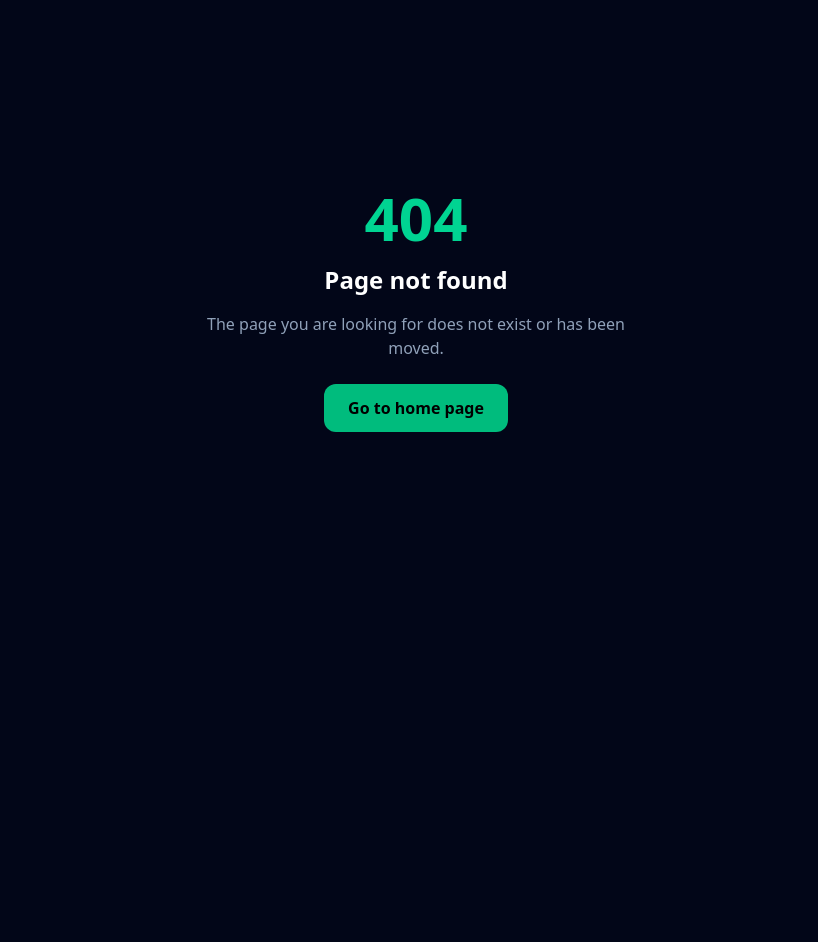
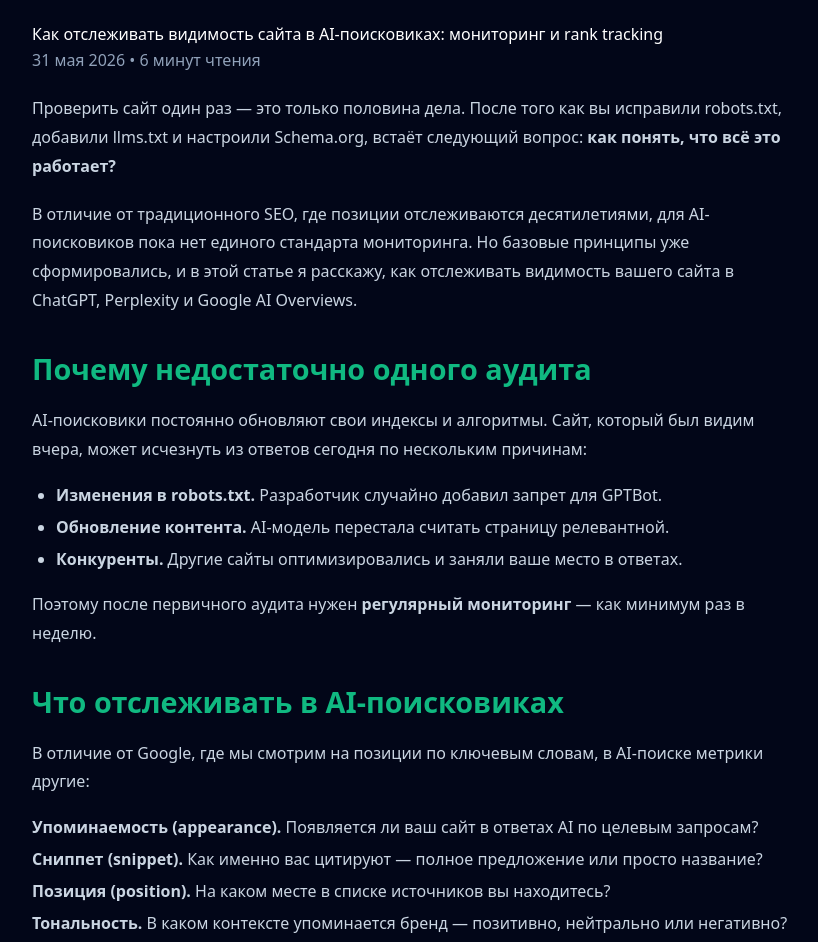
Before and after one commit to linkboostowner/geoscan, a Next.js app: page /blog/kak-otslezhivat-vidimost-v-ai-poiskovikah in a window 1280 px wide. Before the commit this address had no page. Shown: the part 90-1032 px from the top of the page, without its empty margins (224-1042 px from the left). Before the commit the page ends 800 px from the top, so only its background shows below. Built offline with nearby package versions, Linux system fonts and the light colour scheme.

Commit message:
Add sixth blog post about AI visibility monitoring

```diff
--- /dev/null
+++ b/src/app/blog/kak-otslezhivat-vidimost-v-ai-poiskovikah/page.js
@@ -0,0 +1,93 @@
+import BlogPost from '@/components/BlogPost';
+
+const originalHTML = `
+<h1>Как отслеживать видимость сайта в AI-поисковиках: мониторинг и rank tracking</h1>
+<p class="text-slate-400 mb-8">31 мая 2026 • 6 минут чтения</p>
+<div class="space-y-4 text-slate-300">
+  <p>
+    Проверить сайт один раз — это только половина дела. После того как вы исправили robots.txt, добавили llms.txt
+    и настроили Schema.org, встаёт следующий вопрос: <strong>как понять, что всё это работает?</strong>
+  </p>
+  <p>
+    В отличие от традиционного SEO, где позиции отслеживаются десятилетиями, для AI-поисковиков
+    пока нет единого стандарта мониторинга. Но базовые принципы уже сформировались, и в этой статье
+    я расскажу, как отслеживать видимость вашего сайта в ChatGPT, Perplexity и Google AI Overviews.
+  </p>
+
+  <h2>Почему недостаточно одного аудита</h2>
+  <p>AI-поисковики постоянно обновляют свои индексы и алгоритмы. Сайт, который был видим вчера, может исчезнуть из ответов сегодня по нескольким причинам:</p>
+  <ul>
+    <li><strong>Изменения в robots.txt.</strong> Разработчик случайно добавил запрет для GPTBot.</li>
+    <li><strong>Обновление контента.</strong> AI-модель перестала считать страницу релевантной.</li>
+    <li><strong>Конкуренты.</strong> Другие сайты оптимизировались и заняли ваше место в ответах.</li>
+  </ul>
+  <p>Поэтому после первичного аудита нужен <strong>регулярный мониторинг</strong> — как минимум раз в неделю.</p>
+
+  <h2>Что отслеживать в AI-поисковиках</h2>
+  <p>В отличие от Google, где мы смотрим на позиции по ключевым словам, в AI-поиске метрики другие:</p>
+  <ol>
+    <li><strong>Упоминаемость (appearance).</strong> Появляется ли ваш сайт в ответах AI по целевым запросам?</li>
+    <li><strong>Сниппет (snippet).</strong> Как именно вас цитируют — полное предложение или просто название?</li>
+    <li><strong>Позиция (position).</strong> На каком месте в списке источников вы находитесь?</li>
+    <li><strong>Тональность.</strong> В каком контексте упоминается бренд — позитивно, нейтрально или негативно?</li>
+  </ol>
+  <p>Пока нет единого инструмента, который отслеживает все эти метрики, но базовый мониторинг можно настроить уже сейчас.</p>
+
+  <h2>Способы отслеживания видимости в AI-поиске</h2>
+
+  <h3>1. Ручная проверка (бесплатно, но долго)</h3>
+  <p>Вы можете вручную задавать вопросы ChatGPT или Perplexity и смотреть, появляется ли ваш сайт в ответах. Для нескольких ключевых слов это работает, но для регулярного мониторинга не подходит.</p>
+
+  <h3>2. Использование специализированных инструментов</h3>
+  <p>Появляются сервисы, которые автоматизируют проверку. Например, <strong>GeoRank Tracker</strong> — бесплатный инструмент, который по заданным ключевым словам проверяет, видит ли AI-поисковик ваш сайт, и показывает примеры сниппетов. Вы вводите URL и список ключевых слов, а он возвращает отчёт.</p>
+  <p>Это удобно для еженедельного мониторинга: запустили проверку, получили результаты, сравнили с прошлой неделей.</p>
+
+  <h3>3. Настройка алертов (продвинутый уровень)</h3>
+  <p>Некоторые платформы позволяют настроить уведомления, если ваш сайт исчез из ответов AI по важным запросам. Пока это доступно в основном через API, но направление активно развивается.</p>
+
+  <h2>Как часто проверять</h2>
+  <p>Оптимальная частота зависит от вашей ниши:</p>
+  <ul>
+    <li><strong>Высококонкурентные ниши (финансы, SaaS, e-commerce):</strong> раз в 3–4 дня.</li>
+    <li><strong>Средняя конкуренция (блоги, услуги):</strong> раз в неделю.</li>
+    <li><strong>Низкая конкуренция:</strong> раз в 2 недели.</li>
+  </ul>
+  <p>После каждого аудита GeoScan вы можете сразу проверить позиции в GeoRank Tracker, чтобы увидеть полную картину.</p>
+
+  <h2>Что делать, если видимость упала</h2>
+  <ol>
+    <li><strong>Запустите повторный аудит в GeoScan.</strong> Проверьте, не изменился ли robots.txt, не удалился ли llms.txt.</li>
+    <li><strong>Проверьте конкурентов.</strong> Возможно, они обновили контент или добавили структурированные данные.</li>
+    <li><strong>Обновите ключевые страницы.</strong> Добавьте свежие данные, улучшите структуру заголовков.</li>
+    <li><strong>Повторите проверку через неделю.</strong> AI-индексы обновляются не мгновенно, поэтому изменения могут быть видны не сразу.</li>
+  </ol>
+
+  <h2>Связка GeoScan + GeoRank Tracker</h2>
+  <p>
+    Эти два инструмента работают как экосистема: GeoScan проводит глубокий аудит и даёт конкретные исправления,
+    а GeoRank Tracker отслеживает, как эти исправления влияют на видимость в динамике.
+    Вместе они покрывают полный цикл GEO-оптимизации.
+  </p>
+  <p>
+    Оба инструмента бесплатны для начала использования.
+  </p>
+  <p style="margin-top: 2rem; padding: 1.5rem; background: #1e293b; border-radius: 0.75rem; border: 1px solid #334155;">
+    <strong class="text-emerald-400">Проверьте видимость вашего сайта прямо сейчас</strong><br />
+    <a href="/" style="color: #10b981; text-decoration: underline;">
+      Запустите бесплатный аудит в GeoScan →
+    </a>
+    <br /><br />
+    <a href="https://georank-tracker.vercel.app" target="_blank" rel="noopener noreferrer" style="color: #10b981; text-decoration: underline;">
+      Отследить позиции в GeoRank Tracker →
+    </a>
+  </p>
+</div>
+`;
+
+export default function Post() {
+  return (
+    <main className="min-h-screen bg-slate-950 text-white px-4 py-16">
+      <BlogPost originalContent={originalHTML} originalLang="ru" />
+    </main>
+  );
+}
--- a/src/app/blog/page.js
+++ b/src/app/blog/page.js
@@ -30,6 +30,12 @@ export default function Blog() {
     date: '2026-05-30',
     excerpt: 'Разбираем, что такое Schema.org, почему она важна для GEO и как добавить структурированные данные на сайт за 10 минут.',
   },
+  {
+    slug: 'kak-otslezhivat-vidimost-v-ai-poiskovikah',
+    title: 'Как отслеживать видимость сайта в AI-поисковиках: мониторинг и rank tracking',
+    date: '2026-05-31',
+    excerpt: 'Рассказываем, как отслеживать позиции сайта в ChatGPT и Perplexity, и почему одного аудита недостаточно.',
+  },
 ];
 
   return (
```
Lines whose indentation alone changed are shown as unchanged.
